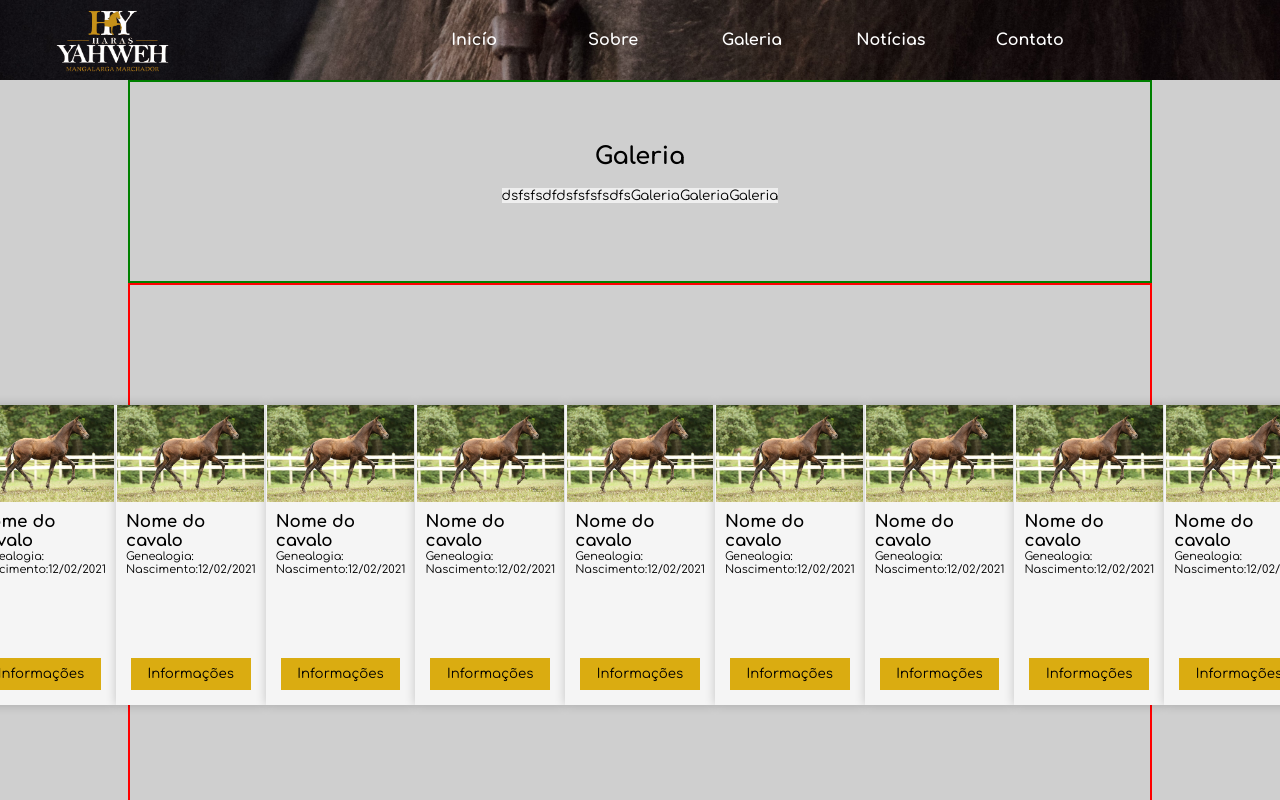
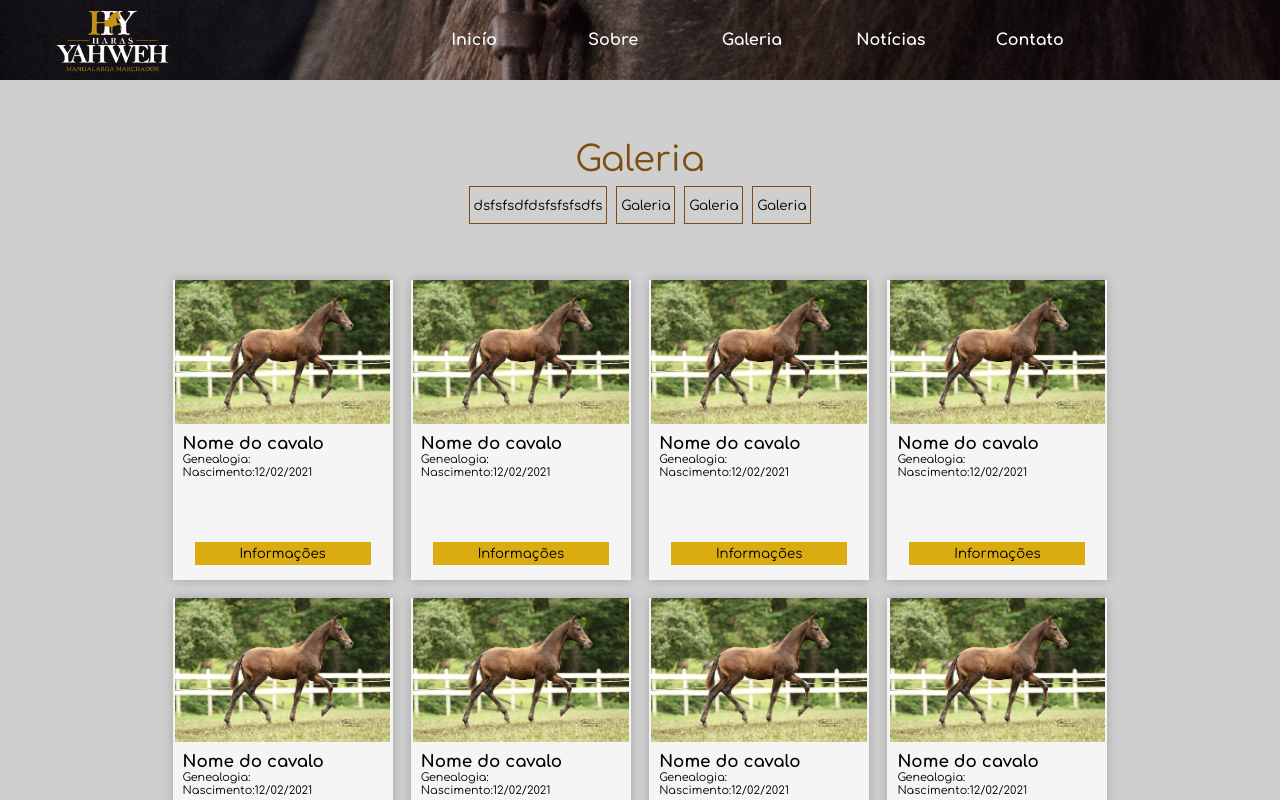
Before and after one commit to arlisson314/haras, a React (Create React App) app: page /galeria in a window 1280 px wide. Shown: the top 800 px of the page. Built offline with nearby package versions, Linux system fonts and the light colour scheme.

Commit message:
style: adiciona estilo a page Galeria

```diff
--- a/src/pages/Galeria/styles.js
+++ b/src/pages/Galeria/styles.js
@@ -1,45 +1,62 @@
 import styled from 'styled-components';
 
 const Container = styled.div`
-  width: 100vw;
-  height: 100vh;
-  display: flex;
+  background-color: var(--tertiary);
   flex-direction: column;
   align-items: center;
   overflow-x: hidden;
+  display: flex;
 
   >section {
-    width: 100%;
-    height: 100%;
+    justify-content: center;
+    flex-direction: column;
+    align-items: center;
     display: flex;
-    align-items: center;
-    flex-direction: column;
-    justify-content: center;
     >div {
-      width: 80%;
-      height: 35%;
-      display: flex;
       justify-content: center;
       flex-direction: column;
       align-items: center;
-      border: 2px solid green;
-      div {
-        height: 25%;
-        width: 100%;
-        display: flex;
+      display: flex;
+      height: 200px;
+      width: 80%;
+      >h1 {
+        color: var(--secundary);
+        line-height: 50px;
+        font-weight: 400;
+        font-size: 35px;
+      }
+      >div {
         justify-content: center;
         align-items: center;
+        display: flex;
+        height: 20%;
+        width: 40%;
+        gap: 1ch;
+        >button {
+          border: 1px solid var(--secundary);
+          background-color: transparent;
+          transition: ease-out 0.5s;
+          cursor: pointer;
+          padding: 0 .5ch;
+          width: auto;
+          height: 95%;
+          &:hover {
+            background-color: var(--font);
+          }
+        }
       }
     }
     >main {
-      height: 700px;
-      width: 80%;
-      display: flex;
       justify-content: center;
       align-items:center;
-      border: 2px solid red;
+      margin-bottom: 2ch;
+      flex-wrap: wrap;
+      display: flex;
+      width: 80%;
+      gap: 2ch;
     }
   }
+  overflow-y: hidden;
 `;
 
 export default Container;
```
